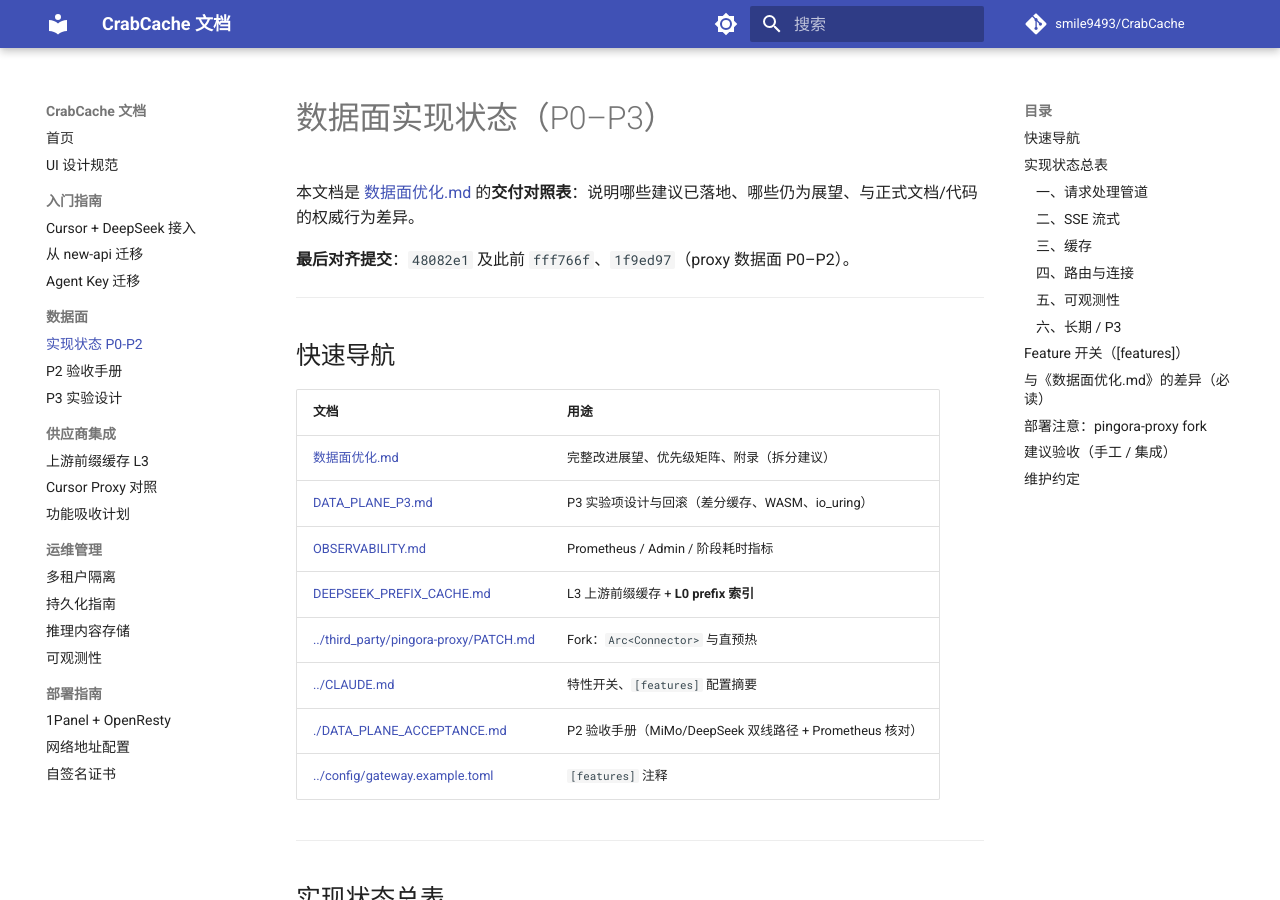
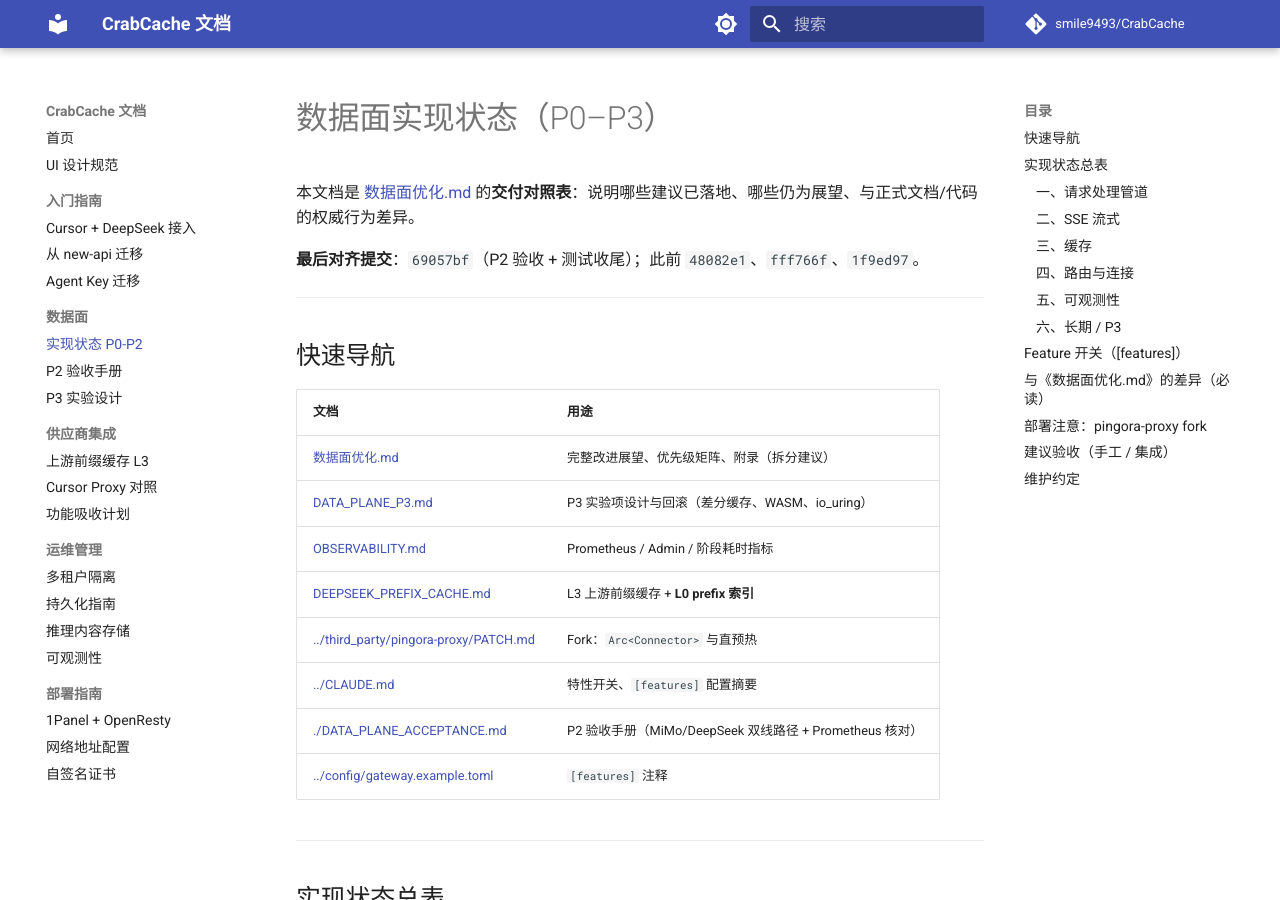
Before and after one commit to smile9493/CrabCache, an MkDocs documentation site: the page built from docs/DATA_PLANE.md, in a window 1280 px wide and 900 px high. Built offline with MkDocs 1.6.1 and Material for MkDocs 9.7.7, drawn with Linux system fonts in a browser that asks for light colours; comment, search, counter and statistics services are not loaded.

Commit message:
docs: record P2 closeout commit hash in DATA_PLANE.md
Co-authored-by: Cursor <cursoragent@cursor.com>

```diff
--- a/docs/DATA_PLANE.md
+++ b/docs/DATA_PLANE.md
@@ -2,7 +2,7 @@
 
 本文档是 [数据面优化.md](../数据面优化.md) 的**交付对照表**：说明哪些建议已落地、哪些仍为展望、与正式文档/代码的权威行为差异。
 
-**最后对齐提交**：`48082e1` 及此前 `fff766f`、`1f9ed97`（proxy 数据面 P0–P2）。
+**最后对齐提交**：`69057bf`（P2 验收 + 测试收尾）；此前 `48082e1`、`fff766f`、`1f9ed97`。
 
 ---
 
```
